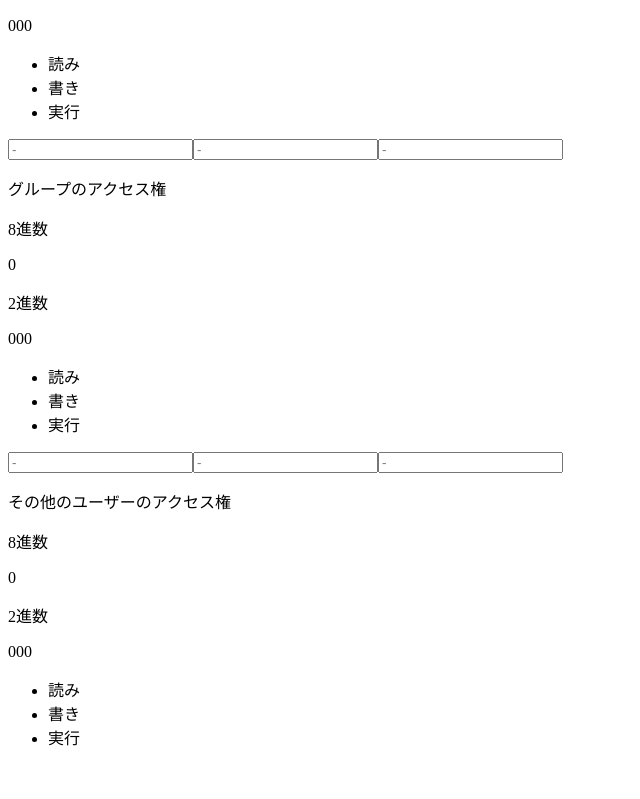
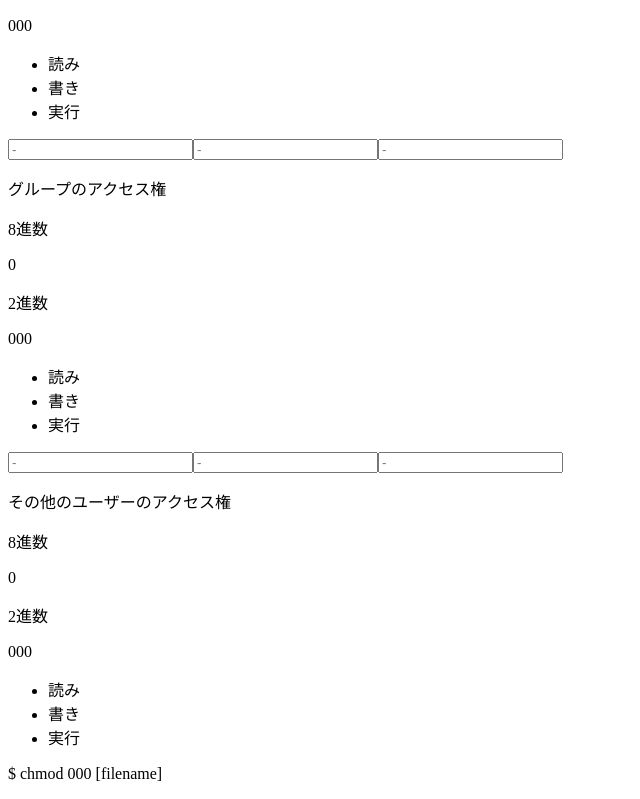
Before and after one commit to shimotsu4431/permission, a Next.js app: page / in a window 1280 px wide. Shown: the part 411-1210 px from the top of the page, without its empty margins (0-640 px from the left). Before the commit the page ends 1176 px from the top, so only its background shows below. Built offline with nearby package versions, Linux system fonts and the light colour scheme.

Commit message:
add bash

```diff
--- a/pages/index.jsx
+++ b/pages/index.jsx
@@ -42,7 +42,10 @@ export default function Home() {
             Permission Simulator は Linux
             で扱われるファイルの権限管理のシミュレーターです。
           </p>
-          <p>すべての入力エリアが青枠で囲われたら、書式は有効です。【例】drwxrwxrwx / -rwxr-x-w-</p>
+          <p>
+            すべての入力エリアが青枠で囲われたら、書式は有効です。【例】drwxrwxrwx
+            / -rwxr-x-w-
+          </p>
         </header>
 
         <div className="flex">
@@ -56,7 +59,9 @@ export default function Home() {
             <InputBox index={1} type="read" />
             <InputBox index={2} type="write" />
             <InputBox index={3} type="execute" />
-            <p className="mt-2 text-center text-sm font-bold">所有者のアクセス権</p>
+            <p className="mt-2 text-center text-sm font-bold">
+              所有者のアクセス権
+            </p>
             <div className="mt-4 border-t-2">
               <p className="mt-4 text-center text-sm font-bold">8進数</p>
               <p className="mt-2 text-center text-4xl font-bold">
@@ -83,7 +88,9 @@ export default function Home() {
             <InputBox index={4} type="read" />
             <InputBox index={5} type="write" />
             <InputBox index={6} type="execute" />
-            <p className="mt-2 text-center text-sm font-bold">グループのアクセス権</p>
+            <p className="mt-2 text-center text-sm font-bold">
+              グループのアクセス権
+            </p>
             <div className="mt-4 border-t-2">
               <p className="mt-4 text-center text-sm font-bold">8進数</p>
               <p className="mt-2 text-center text-4xl font-bold">
@@ -134,6 +141,21 @@ export default function Home() {
             </div>
           </div>
         </div>
+
+        {/* ターミナル */}
+        <div className="mt-8">
+          <div className="flex h-14 w-[500px] items-center bg-slate-800 pl-4">
+            <p className="text-white">
+              $ chmod{' '}
+              {`${getPermissionBinary(
+                getPermissionTexts(1)
+              )}${getPermissionBinary(
+                getPermissionTexts(4)
+              )}${getPermissionBinary(getPermissionTexts(7))}`}{' '}
+              [filename]
+            </p>
+          </div>
+        </div>
       </div>
     </div>
   )
```
